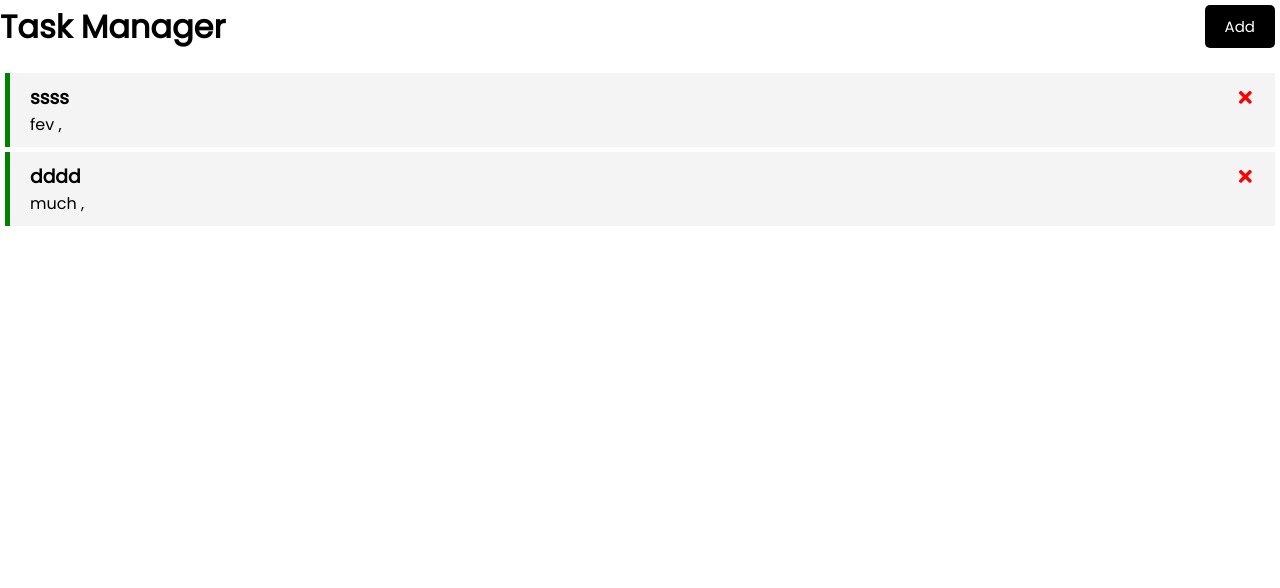
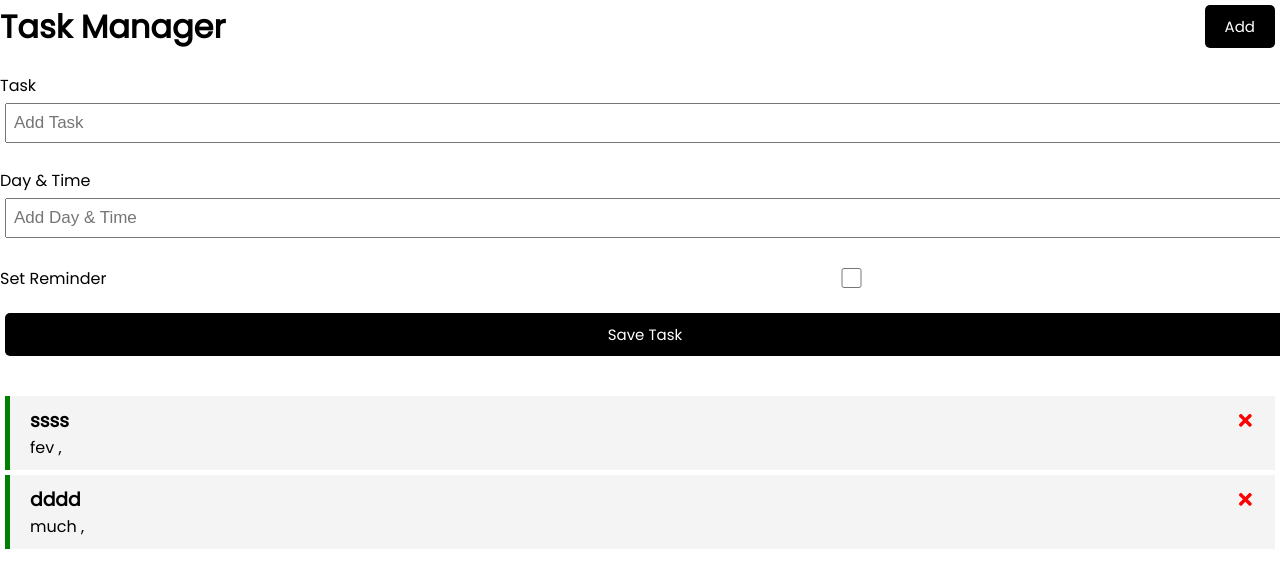
Before and after one commit to MohammadRezaQaderi/Learning, a React (Create React App) app in the folder React/react-app/: page / in a window 1280 px wide. Shown: the top 588 px of the page. Built offline with nearby package versions, Linux system fonts and the light colour scheme.

Commit message:
new task added

```diff
--- a/React/react-app/src/App.js
+++ b/React/react-app/src/App.js
@@ -1,5 +1,6 @@
 import Header from "./components/Header";
 import Tasks from "./components/Tasks";
+import AddTask from "./components/AddTask";
 import { useState } from "react"
 
 // import React from "react";
@@ -18,17 +19,30 @@
         reminder: true,
     },
   ])
+
   // delete the UI form for the Tasks
   const deleteTask = (id) => {
     setTasks(tasks.filter((task) => task.id !== id))
   }
+
   // Toggle the Reminder
   const toggleReminder = (id) => {
     setTasks(tasks.map((task) => task.id === id ? {...task, reminder: !task.reminder} : task))
   }
+
+  // Add tasks
+  const addTask = (task) =>{
+    const id = Math.floor(Math.random()*555)+27
+    //make new task
+    const newTask = {id, ...task}
+    // added to previous tasks
+    setTasks([...tasks, newTask])
+  }
+
   return (
       <div className="App">
         <Header />
+        <AddTask onAdd={addTask} />
         {tasks.length > 0 ? <Tasks tasks={tasks} onDelete = {deleteTask} onToggle = {toggleReminder}/> : "There is no Task"}
       </div>
     );
--- /dev/null
+++ b/React/react-app/src/components/AddTask.js
@@ -0,0 +1,35 @@
+import { useState } from "react"
+
+const AddTask = ({ onAdd }) => {
+    const [text, setText] = useState('')
+    const [day, setDay] = useState('')
+    const [reminder, setReminder] = useState(false)
+    const onSubmit = (e) =>{
+        e.preventDefault()
+
+        onAdd({text, day, reminder})
+        setText('')
+        setDay('')
+        setReminder(false)
+    }
+    return (
+    <form className="add-form" onSubmit={onSubmit}>
+        <div className="form-control">
+            <label>Task</label>
+            <input type='text' placeholder='Add Task' value={text} onChange={(e) => setText(e.target.value)}/>
+        </div>
+        <div className="form-control">
+            <label>Day & Time</label>
+            <input type='text' placeholder='Add Day & Time' value={day} onChange={(e) => setDay(e.target.value)}/>
+        </div>
+        <div className="form-control form-control-check">
+            <label>Set Reminder</label>
+            <input type='checkbox' checked={reminder} value={reminder} onChange={(e) => setReminder(e.currentTarget.checked)}/>
+        </div>
+        <input className="btn btn-block" type='submit' value='Save Task'/>
+
+    </form>
+  )
+}
+
+export default AddTask
```
